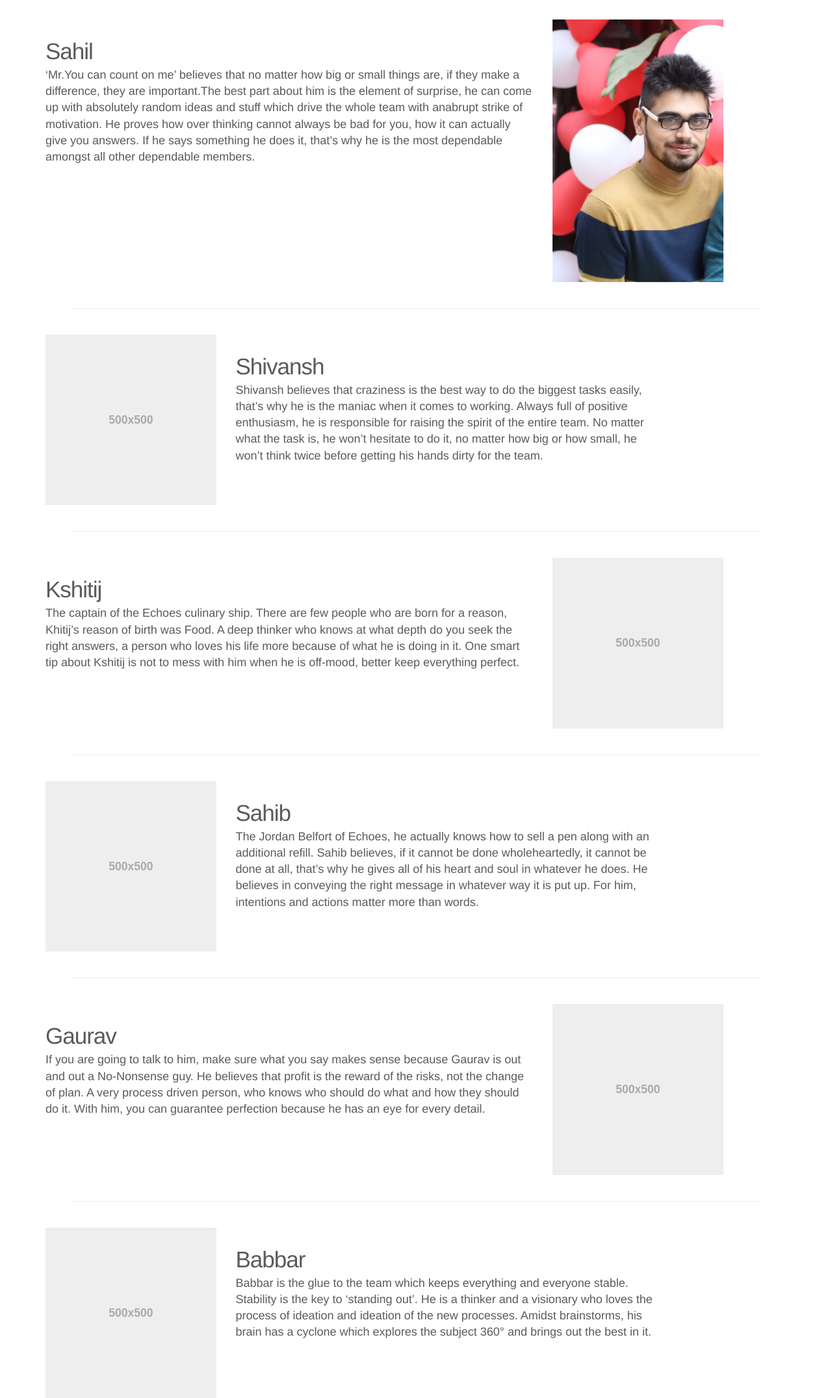
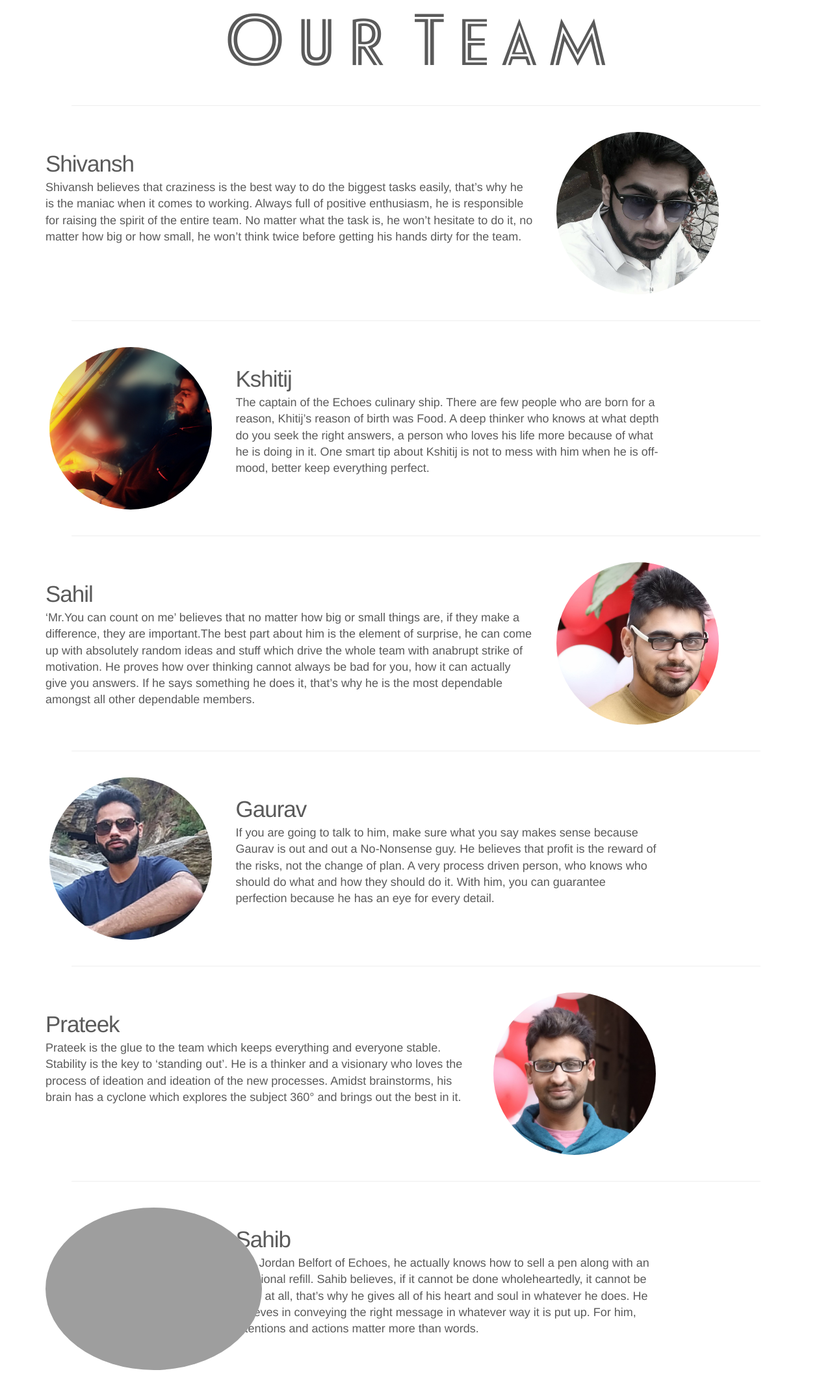
Before and after one commit to akshitagupta7/Echoes, a PHP site: page /echoes/team.html in a window 1280 px wide. Shown: the part 51-2202 px from the top of the page at 65% size. After the commit the page ends 2159 px from the top, so only its background shows below. Run offline with PHP 8.4, Linux system fonts and the light colour scheme; grey boxes are pictures that could not be loaded.

Commit message:
My task==done

```diff
--- a/echoes/css/style_events.css
+++ b/echoes/css/style_events.css
@@ -1,3 +1,7 @@
+@font-face {
+    font-family: 'echoes_font';
+    src: url("../fonts/font.ttf") ;
+}
 body{
     background: url('../imgs/website-creative.jpg') no-repeat center fixed;
      -webkit-background-size: cover;
@@ -8,7 +12,7 @@
 #head {
         margin-top: 60px;
         text-align: center;
-    font-family: 'Spirax', cursive;
+    font-family: 'echoes_font', cursive;
     color: white;
     font-size: 800%;
     background: rgba(34, 34, 34, 0.5);
--- /dev/null
+++ b/echoes/style_team.css
@@ -0,0 +1,10 @@
+@font-face {
+    font-family: 'echoes_font';
+    src: url("../fonts/font.ttf") ;
+}
+#top {
+    font-family: "echoes_font";
+    font-size: 800%;
+    text-align: center;
+    margin-top: 50px;
+}
--- a/echoes/team.html
+++ b/echoes/team.html
@@ -14,6 +14,7 @@
     <!-- Bootstrap core CSS -->
     <link href="lib/css/bootstrap.css" rel="stylesheet">
     <link href="css/style.css" rel="stylesheet">
+    <link href="style_team.css" rel="stylesheet">
 
 
     <link href="lib/css/carousel.css" rel="stylesheet">
@@ -49,45 +50,72 @@
       </div>
     </nav>
 	<div class="container">
-
+<h1 id="top">Our Team</h1>
  <!-- START THE FEATURETTES -->
 <!-- first-->
+
+<!-- second-->
       <hr class="featurette-divider">
+
+      <div class="row featurette">
+        <div class="col-md-8 ">
+          <h2 class="featurette-heading">Shivansh</h2>
+          <p class="lead">Shivansh believes that craziness is the best way to do the biggest tasks easily, that’s why he is the maniac when it comes to working. Always full of positive enthusiasm, he is responsible for raising the spirit of the entire team. No matter what the task is, he won’t hesitate to do it, no matter how big or how small, he won’t think twice before getting his hands dirty for the team. </p>
+        </div>
+        <div class="col-md-3 ">
+          <img class=" center-block img-circle"  height="250px" src="imgs/team/shivash.jpg" alt="Generic placeholder image">
+        </div>
+      </div>
+<!--third-->
+      <hr class="featurette-divider">
+
+      <div class="row featurette">
+        <div class="col-md-7 col-md-push-3">
+          <h2 class="featurette-heading">Kshitij</h2>
+          <p class="lead">The captain of the Echoes culinary ship. There are few people who are born for a reason, Khitij’s reason of birth was Food. A deep thinker who knows at what depth do you seek the right answers, a person who loves his life more because of what he is doing in it. One smart tip about Kshitij is not to mess with him when he is off-mood, better keep everything perfect.</p>
+        </div>
+        <div class="col-md-3 col-md-pull-7">
+          <img class=" center-block img-circle"  height="250px" src="imgs/team/kshitij.jpg" alt="Generic placeholder image">
+        </div>
+      </div>
+<!--fourth-->
+ <hr class="featurette-divider">
 
       <div class="row featurette">
         <div class="col-md-8">
           <h2 class="featurette-heading">Sahil</h2>
           <p class="lead">‘Mr.You can count on me’ believes that no matter how big or small things are, if they make a difference, they are important.The best part about him is the element of surprise, he can come up with absolutely random ideas and stuff which drive the whole team with anabrupt strike of motivation. He proves how over thinking cannot always be bad for you, how it can actually give you answers. If he says something he does it, that’s why he is the most dependable amongst all other dependable members.</p>
         </div>
-        <div class="col-md-3">
-          <img class="featurette-image img-responsive center-block" src="imgs/team/sahil.jpg" alt="Generic placeholder image">
+        <div class="col-md-3 round">
+          <img class=" center-block img-circle"  height="250px" src="imgs/team/sahil.jpg" alt="Generic placeholder image">
         </div>
       </div>
-<!-- second-->
-      <hr class="featurette-divider">
+      <!--end-->
+<hr class="featurette-divider">
 
       <div class="row featurette">
         <div class="col-md-7 col-md-push-3">
-          <h2 class="featurette-heading">Shivansh</h2>
-          <p class="lead">Shivansh believes that craziness is the best way to do the biggest tasks easily, that’s why he is the maniac when it comes to working. Always full of positive enthusiasm, he is responsible for raising the spirit of the entire team. No matter what the task is, he won’t hesitate to do it, no matter how big or how small, he won’t think twice before getting his hands dirty for the team. </p>
+          <h2 class="featurette-heading">Gaurav</h2>
+          <p class="lead">If you are going to talk to him, make sure what you say makes sense because Gaurav is out and out a No-Nonsense guy. He believes that profit is the reward of the risks, not the change of plan. A very process driven person, who knows who should do what and how they should do it. With him, you can guarantee perfection because he has an eye for every detail.</p>
         </div>
         <div class="col-md-3 col-md-pull-7">
-          <img class="featurette-image img-responsive center-block" data-src="holder.js/500x500/auto" alt="Generic placeholder image">
+          <img class=" center-block img-circle"  height="250px" src="imgs/team/gaurav.jpg" alt="Generic placeholder image">
         </div>
       </div>
-<!--third-->
-      <hr class="featurette-divider">
+
+	  <!--sixth-->
+	  <hr class="featurette-divider">
 
       <div class="row featurette">
-        <div class="col-md-8">
-          <h2 class="featurette-heading">Kshitij</h2>
-          <p class="lead">The captain of the Echoes culinary ship. There are few people who are born for a reason, Khitij’s reason of birth was Food. A deep thinker who knows at what depth do you seek the right answers, a person who loves his life more because of what he is doing in it. One smart tip about Kshitij is not to mess with him when he is off-mood, better keep everything perfect.</p>
+        <div class="col-md-7 ">
+          <h2 class="featurette-heading">Prateek</h2>
+          <p class="lead">Prateek is the glue to the team which keeps everything and everyone stable. Stability is the key to ‘standing out’. He is a thinker and a visionary who loves the process of ideation and ideation of the new processes. Amidst brainstorms, his brain has a cyclone which explores the subject 360° and brings out the best in it.</p>
         </div>
-        <div class="col-md-3">
-          <img class="featurette-image img-responsive center-block" data-src="holder.js/500x500/auto" alt="Generic placeholder image">
+        <div class="col-md-3 ">
+          <img class=" center-block img-circle"  height="250px" src="imgs/team/prateek.jpg" alt="Generic placeholder image">
         </div>
       </div>
-<!--fourth-->
+      <!--end-->
       <hr class="featurette-divider">
 	  <div class="row featurette">
         <div class="col-md-7 col-md-push-3">
@@ -95,34 +123,11 @@
           <p class="lead">The Jordan Belfort of Echoes, he actually knows how to sell a pen along with an additional refill. Sahib believes, if it cannot be done wholeheartedly, it cannot be done at all, that’s why he gives all of his heart and soul in whatever he does. He believes in conveying the right message in whatever way it is put up. For him, intentions and actions matter more than words.</p>
         </div>
         <div class="col-md-3 col-md-pull-7">
-          <img class="featurette-image img-responsive center-block" data-src="holder.js/500x500/auto" alt="Generic placeholder image">
+          <img class=" center-block img-circle"  height="250px" src="imgs/team/sahib.jpg" alt="Generic placeholder image">
         </div>
       </div>
 <!--fifth-->
- <hr class="featurette-divider">
 
-      <div class="row featurette">
-        <div class="col-md-8">
-          <h2 class="featurette-heading">Gaurav</h2>
-          <p class="lead">If you are going to talk to him, make sure what you say makes sense because Gaurav is out and out a No-Nonsense guy. He believes that profit is the reward of the risks, not the change of plan. A very process driven person, who knows who should do what and how they should do it. With him, you can guarantee perfection because he has an eye for every detail.</p>
-        </div>
-        <div class="col-md-3">
-          <img class="featurette-image img-responsive center-block" data-src="holder.js/500x500/auto" alt="Generic placeholder image">
-        </div>
-      </div>
-
-	  <!--sixth-->
-	  <hr class="featurette-divider">
-
-      <div class="row featurette">
-        <div class="col-md-7 col-md-push-3">
-          <h2 class="featurette-heading">Babbar</h2>
-          <p class="lead">Babbar is the glue to the team which keeps everything and everyone stable. Stability is the key to ‘standing out’. He is a thinker and a visionary who loves the process of ideation and ideation of the new processes. Amidst brainstorms, his brain has a cyclone which explores the subject 360° and brings out the best in it.</p>
-        </div>
-        <div class="col-md-3 col-md-pull-7">
-          <img class="featurette-image img-responsive center-block" data-src="holder.js/500x500/auto" alt="Generic placeholder image">
-        </div>
-      </div>
 
       <!-- /END THE FEATURETTES -->
 	  </div>
```
Also changed, not shown: echoes/contactus.html (+9 -4 lines), echoes/css/style_news.css (added, +19 -0 lines), echoes/events.html (+8 -1 lines), echoes/index.html (+5 -33 lines), echoes/news.html (+8 -8 lines), echoes/css/style_team.css (added), echoes/imgs/team/gaurav.jpg, echoes/imgs/team/kshitij.jpg, echoes/imgs/team/prateek.jpg, echoes/imgs/team/sahil.jpg, echoes/imgs/team/shivash.jpg.
